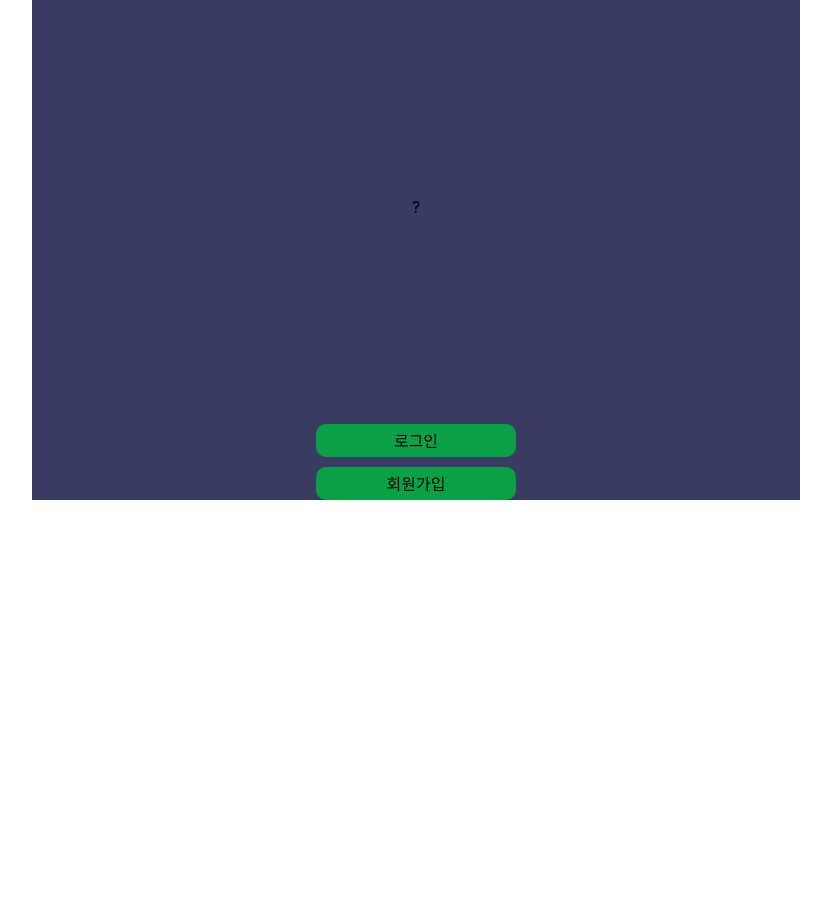
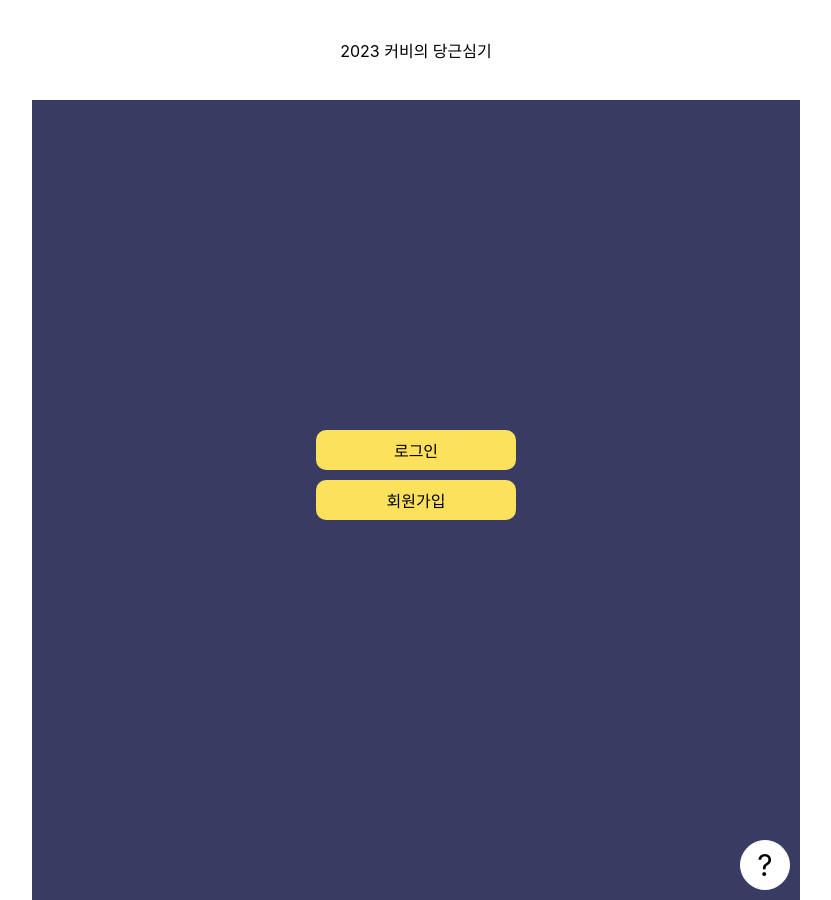
Before and after one commit to kirby-project-2023/carrot_project, a React (Create React App) app: page / in a window 1280 px wide. Shown: the whole page, without its empty margins (224-1055 px from the left). Before the commit the page ends 800 px from the top, so only its background shows below. Built offline with nearby package versions, Linux system fonts and the light colour scheme; a web font is replaced by a local one.

Commit message:
feat: Index.js 수정 및 Help.js 수정

```diff
--- a/src/App.js
+++ b/src/App.js
@@ -9,6 +9,7 @@ import dummyJson from './datas/dummyData.json'
 import Login from './components/Login';
 import Mypage from './components/Mypage';
 import { BrowserRouter, Routes, Route } from 'react-router-dom';
+import Header from './components/Header';
 
 function App() {
   const [userData, setUserData] = useState(userJson)
@@ -19,6 +20,7 @@ function App() {
 
   return (
     <BrowserRouter>
+      <Header/>
       <Fragment>
         <GlobalStyle />
         <Routes>
--- a/src/components/Header.js
+++ b/src/components/Header.js
@@ -4,12 +4,25 @@ import styled from 'styled-components'
 const MainLogo = styled.img`
 
 `
+const HeaderContainer = styled.header`
+    width: 100%;
+    height: 100px;
+    display: flex;
+    align-items: center;
+    justify-content: center;
+`
+
+const Title = styled.h1`
+`
 
 const Header = () => {
     return (
-        <Header>
-
-        </Header>
+        <HeaderContainer className='wrap'>
+        {/* 로고 */}
+        {/* 제목 */}
+        <Title>2023 커비의 당근심기</Title>
+        {/* 닉네임같은거 */}
+        </HeaderContainer>
     )
 };
 
--- a/src/components/Help.js
+++ b/src/components/Help.js
@@ -2,21 +2,28 @@ import { useState } from 'react'
 import styled from 'styled-components'
 
 const ModalButton = styled.button`
-    width: 100px;
-    height: 100px;
+    width:50px;
+    height: 50px;
+    font-size: var(--fz-large);
+    color: var(--black);
+    border: 1px solid white;
+    border-radius: 50%;
+    margin: 0 10px 10px 0;
+    background-color: var( --white);
 `
 const ModalContainer = styled.div`
   width: 100%;
-  height: 100%;
   display: flex;
   align-items: center;
-  justify-content: center;
+  justify-content: end;
 `;
 
 const ModalBackdrop = styled.div`
   width: 100%;
   height: 100%;
   position: absolute;
+  left: 0;
+  top: 0;
   background-color: rgba(0, 0, 0, 0.371);
   display:flex;
   align-items: center;
--- a/src/components/Index.js
+++ b/src/components/Index.js
@@ -1,11 +1,12 @@
 import React from 'react'
 import styled from 'styled-components'
 import Help from './Help'
+import Header from './Header'
 
 const Button = styled.button`
     width: var(--btn-big-w);
     height: var(--btn-big-h);
-    background-color: var(--green);
+    background-color: var(--yellow);
     border-radius: var(--bd-rd-big);
     border: none;
     margin-top: var(--gap-sm);
@@ -13,14 +14,22 @@ const Button = styled.button`
 
 const Container = styled.div`
     width: 100%;
-    height: 500px;
+    height: 100vh;
     background-color: var(--night);
     display: flex;
     align-items: center;
-    justify-items: center;
+    justify-content: center;
     flex-direction: column;
 `
-
+const Main = styled.main`
+    display: flex;
+    width: 100%;
+    height: 100%;
+    flex-grow: 3;
+    align-items: center;
+    justify-content: center;
+    flex-direction: column;
+`
 
 const Index = () => {
   //hi
@@ -28,9 +37,11 @@ const Index = () => {
     <>
     <div className='wrap'>
         <Container>
+            <Main>
+                <Button className='eff-fill'>로그인</Button>
+                <Button className='eff-fill'>회원가입</Button>
+            </Main>
             <Help/>
-            <Button className='eff-fill'>로그인</Button>
-            <Button className='eff-fill'>회원가입</Button>
         </Container>
     </div>
     </>
```
